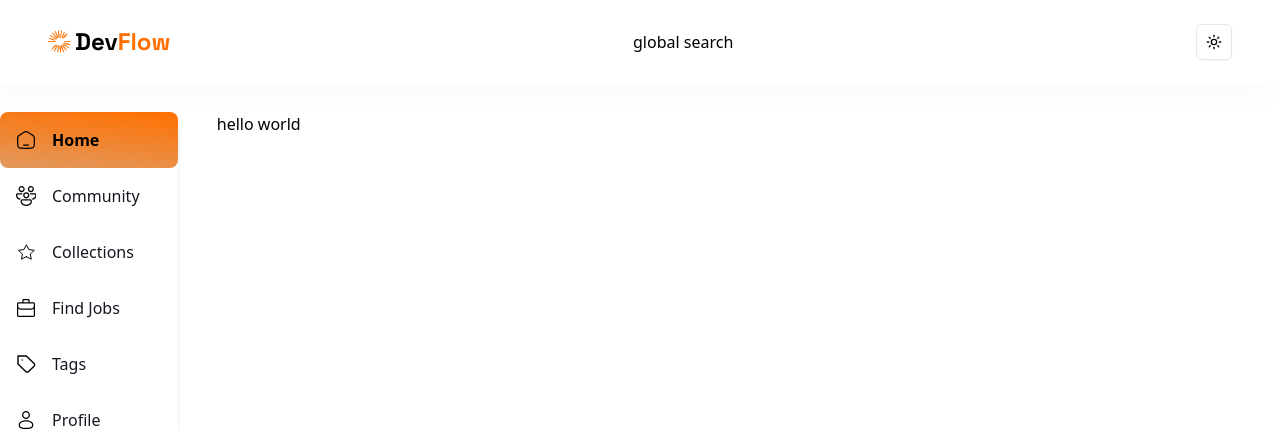
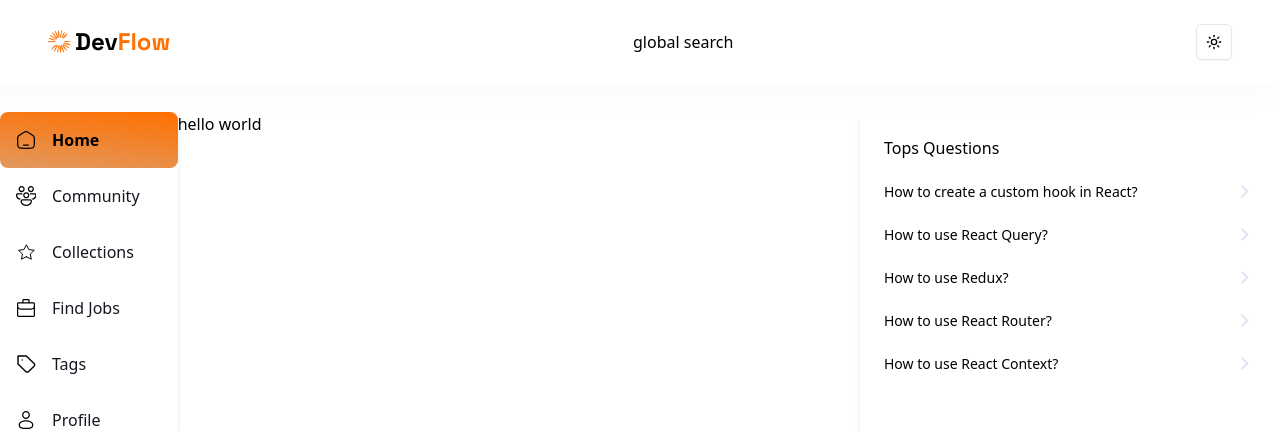
Before and after one commit to Omrldev/next-app, a Next.js app: page / in a window 1280 px wide. Shown: the top 431 px of the page. Built offline with nearby package versions, Linux system fonts and the light colour scheme; no server answers.

Commit message:
create right sidebar

```diff
--- a/app/(root)/layout.tsx
+++ b/app/(root)/layout.tsx
@@ -1,5 +1,6 @@
 import LeftSideNav from "@/components/navigartion/LeftSideNav";
 import Navbar from "@/components/navigartion/navbar";
+import RightSidebar from "@/components/navigartion/RightSidebar";
 import React from "react";
 
 const RootLayout = ({ children }: Readonly<{ children: React.ReactNode }>) => {
@@ -13,7 +14,11 @@ const RootLayout = ({ children }: Readonly<{ children: React.ReactNode }>) => {
         <section className="flex flex-col min-h-screen flex-1">
           <div className="w-full max-w-5xl mx-auto">{children}</div>
         </section>
+
+        <RightSidebar />
       </div>
+
+
     </main>
   );
 };
--- /dev/null
+++ b/components/navigartion/RightSidebar.tsx
@@ -0,0 +1,25 @@
+import { hotQuestions } from '@/constants'
+import Image from 'next/image'
+import Link from 'next/link'
+import React from 'react'
+
+const RightSidebar = () => {
+  return (
+    <section className='min-h-screen w-[420px] sticky top-0 right-0 shadow-md p-6'>
+        <div className='w-full'>
+            <h3>Tops Questions</h3>
+
+            <div className='mt-5 flex flex-col gap-5'>
+                {hotQuestions.map((question) => (
+                    <Link key={question._id} href={question._id} className='flex justify-between items-center'>
+                        <p className='text-sm'>{question.title}</p>
+                        <Image src={'/icons/chevron-right.svg'} alt='right arrow' width={23} height={23} className='ease-in-out' />
+                    </Link>
+                ))}
+            </div>
+        </div>
+    </section>
+  )
+}
+
+export default RightSidebar
--- a/constants/index.ts
+++ b/constants/index.ts
@@ -36,3 +36,11 @@ export const sidebarLinks = [
       label: "Ask a question",
     },
   ];
+
+  export const hotQuestions = [
+    { _id: "1", title: "How to create a custom hook in React?" },
+    { _id: "2", title: "How to use React Query?" },
+    { _id: "3", title: "How to use Redux?" },
+    { _id: "4", title: "How to use React Router?" },
+    { _id: "5", title: "How to use React Context?" },
+  ];
```
